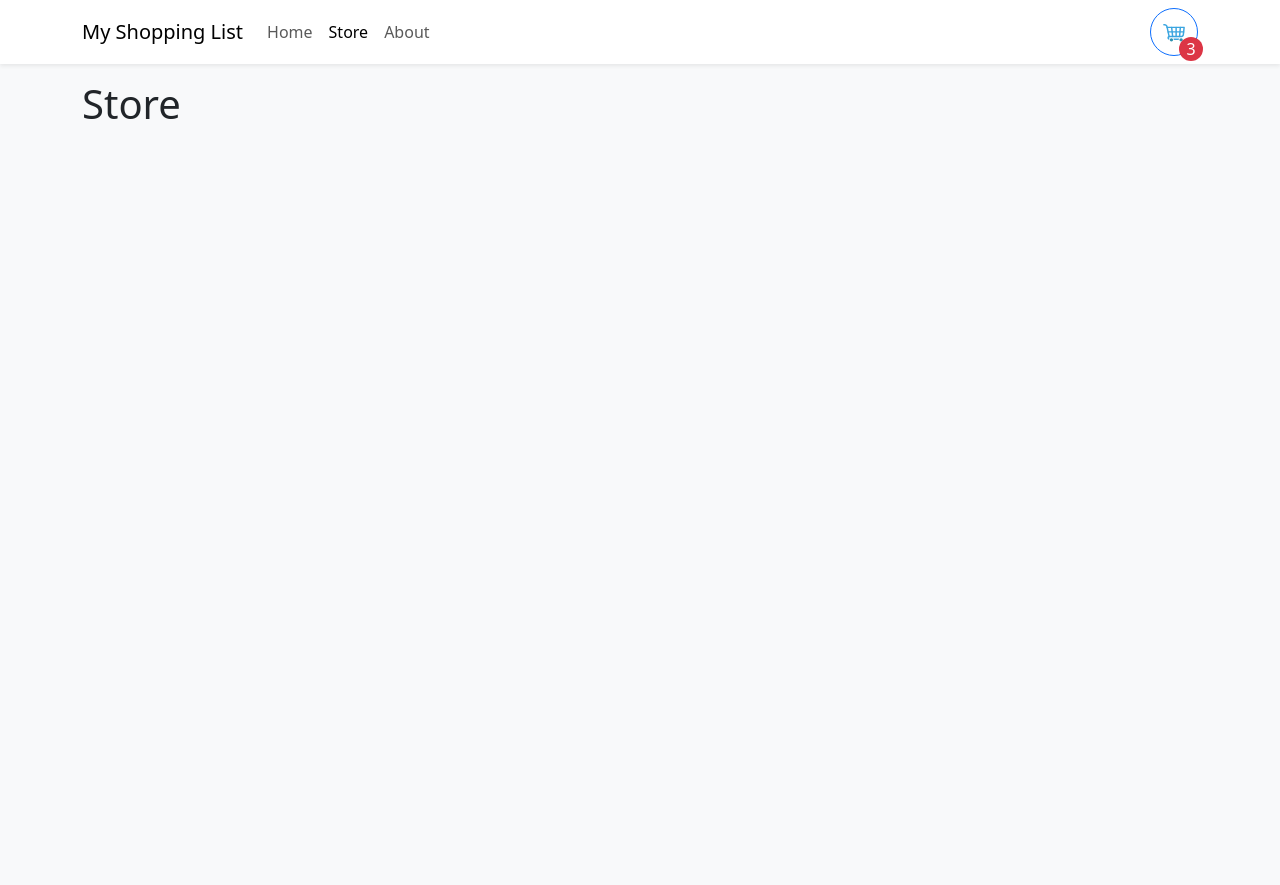
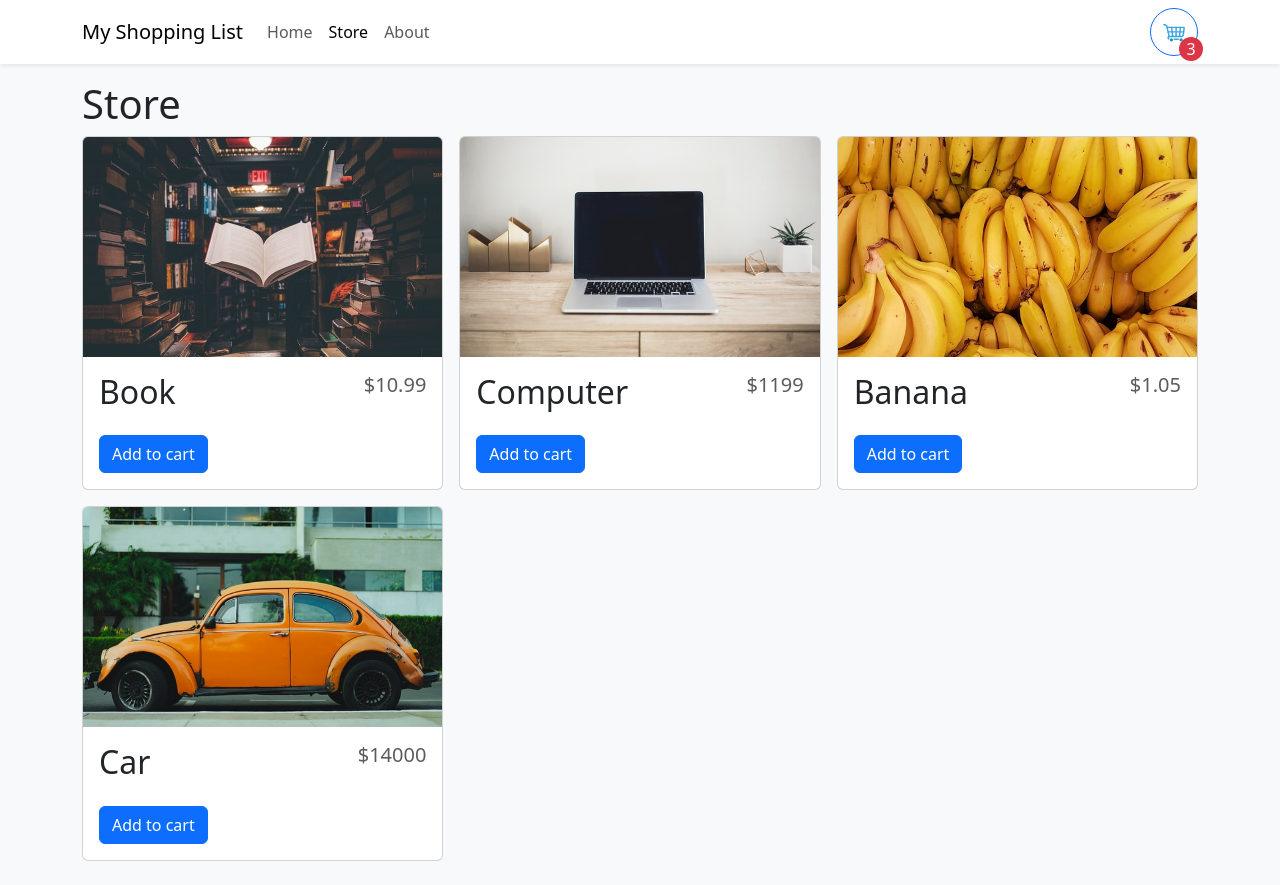
Before and after one commit to IbraheemQadi/Shopping-list, a React (Vite) app: page /store in a window 1280 px wide. Before the commit the page ends 800 px from the top, so only its background shows below. Built offline with nearby package versions, Linux system fonts and the light colour scheme; the HTML template or start-up script is replaced by a standard one.

Commit message:
Build StoreItem component

```diff
--- a/src/App.tsx
+++ b/src/App.tsx
@@ -3,7 +3,7 @@ import { Route, Routes } from "react-router-dom";
 import Home from "./pages/Home";
 import Store from "./pages/Store";
 import About from "./pages/About";
-import Navbar from "./component/Navbar";
+import Navbar from "./components/Navbar";
 
 function App() {
   return (
--- /dev/null
+++ b/src/components/StoreItem.tsx
@@ -0,0 +1,30 @@
+import { Card } from "react-bootstrap";
+
+export type StoreItemProps = {
+  id: number;
+  name: string;
+  price: number;
+  imgUrl: string;
+};
+
+const styles: { [key: string]: React.CSSProperties } = {
+  cardImg: { height: "220px", objectFit: "cover" },
+  cardTitle: { display: "flex", justifyContent: "space-between" },
+};
+
+const StoreItem = ({ name, imgUrl, price }: StoreItemProps) => {
+  return (
+    <Card>
+      <Card.Img variant="top" src={imgUrl} style={styles.cardImg} />
+      <Card.Body>
+        <Card.Title style={styles.cardTitle}>
+          <Card.Text className="fs-2">{name}</Card.Text>
+          <Card.Text className="ms-2 text-muted">${price}</Card.Text>
+        </Card.Title>
+        <button className="btn btn-primary">Add to cart</button>
+      </Card.Body>
+    </Card>
+  );
+};
+
+export default StoreItem;
--- a/src/pages/Store.tsx
+++ b/src/pages/Store.tsx
@@ -1,8 +1,19 @@
+import { Col, Row } from "react-bootstrap";
+import StoreItem from "../components/StoreItem";
+import storeItems from "../data/items.json";
+
 const Store = () => {
   return (
-    <div>
+    <>
       <h1>Store</h1>
-    </div>
+      <Row xs={1} md={2} lg={3} className="g-3">
+        {storeItems.map((item) => (
+          <Col key={item.id}>
+            <StoreItem {...item} />
+          </Col>
+        ))}
+      </Row>
+    </>
   );
 };
 
```
Also changed, not shown: src/components/Navbar.tsx (renamed from src/component/Navbar.tsx).
